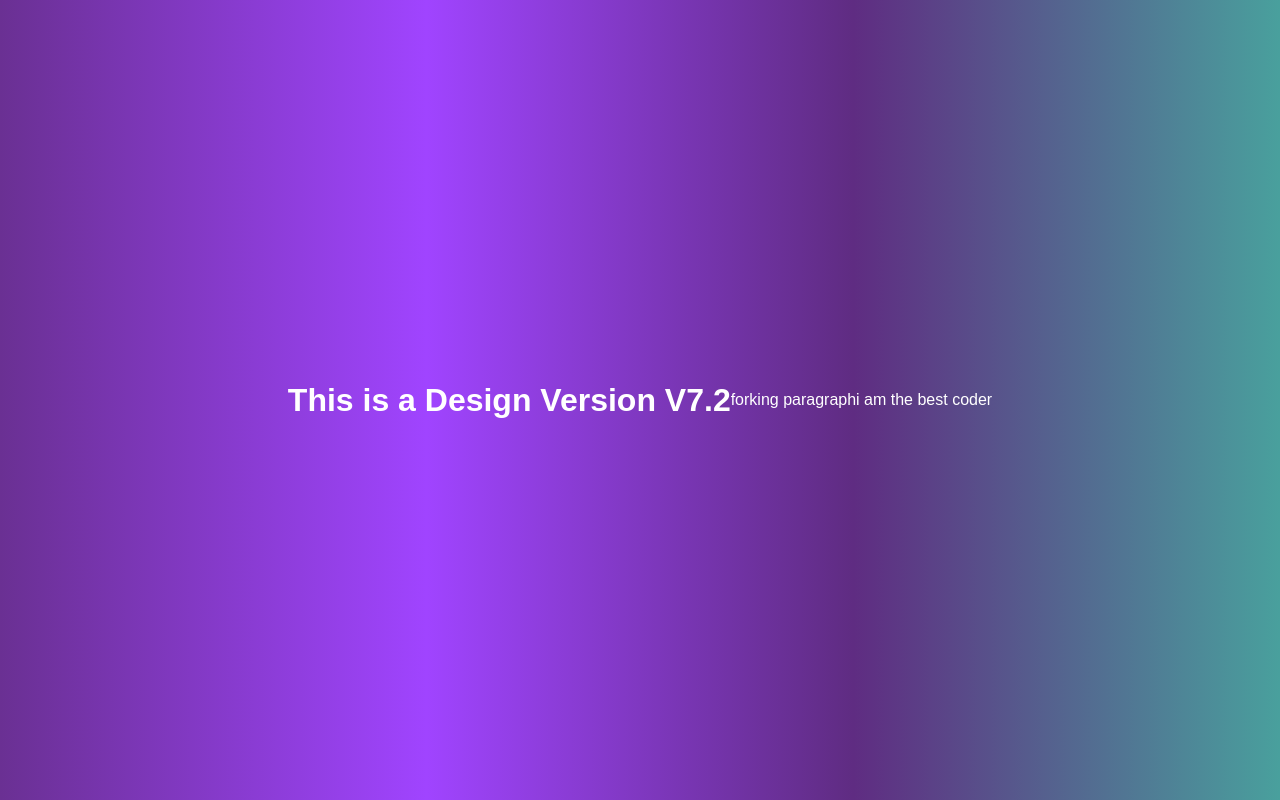
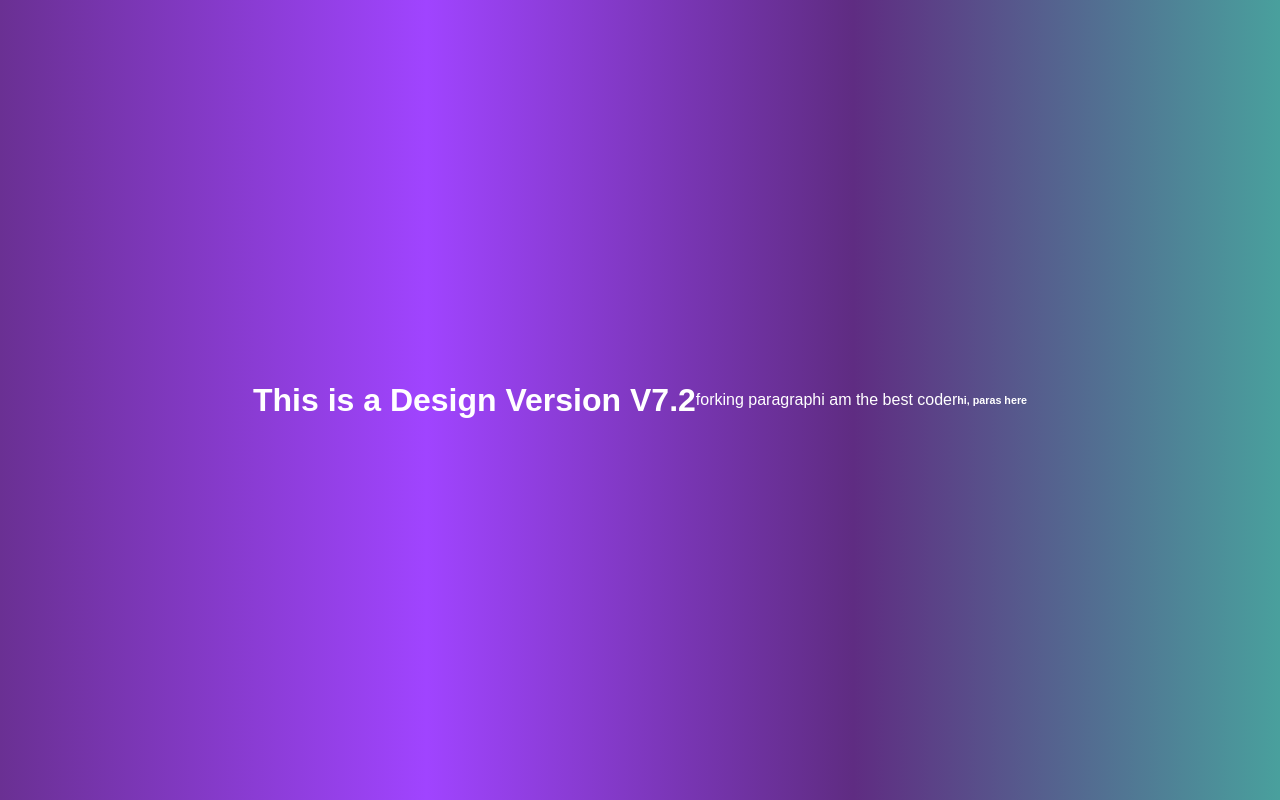
Before and after one commit to paras-prajapati/m-prashant-git, a plain HTML site: page index.html in a window 1280 px wide. Drawn offline with Linux system fonts and the light colour scheme; files that its build step writes are made by us from their sources; files whose address does not match are found by name.

Commit message:
changes the forking by risetv

```diff
--- a/index.html
+++ b/index.html
@@ -13,6 +13,7 @@
     <h1>This is a Design Version V7.2</h1>
     <p>forking paragraph</p>
     <p>i am the best coder</p>
+    <h6>hi, paras here</h6>
 </body>
 
 </html>
```
